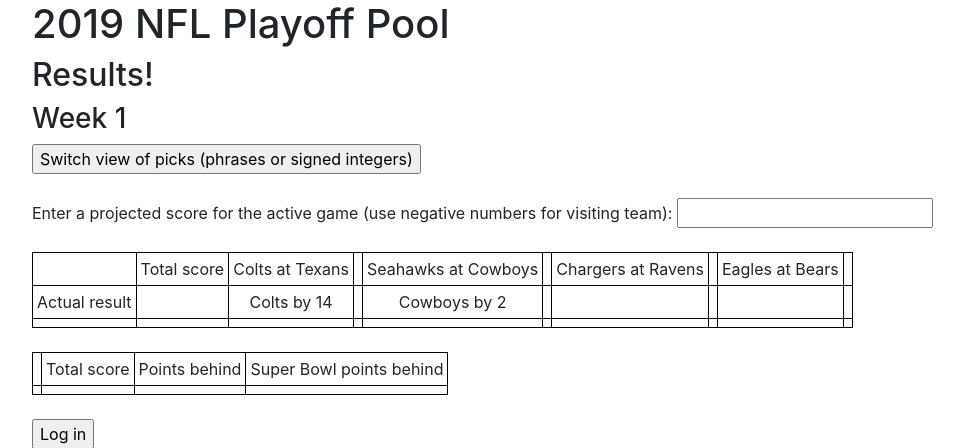
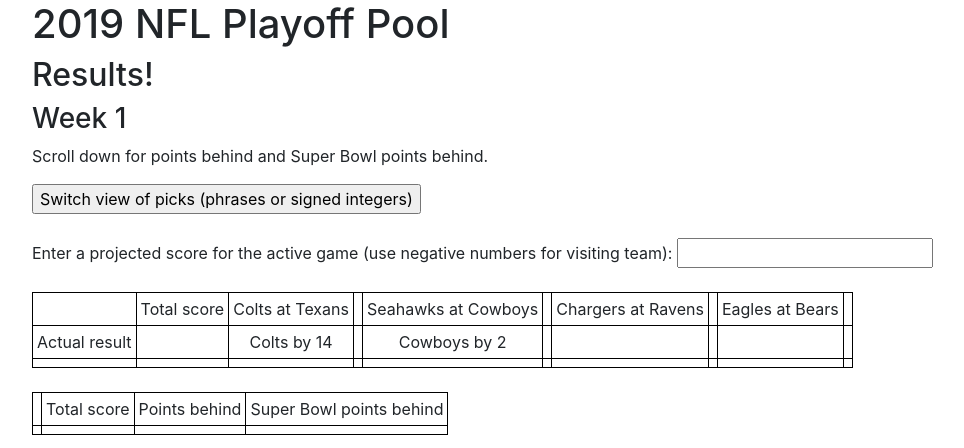
Before and after one commit to TomHayosh/playoff_pool, a Django app: page /picks/results/ in a window 1280 px wide. Shown: the top 448 px of the page, without its empty margins (53-1017 px from the left). Run offline with Django 3.2, Linux system fonts and the light colour scheme; data that the repository does not hold is empty; some libraries are stand-ins or nearby versions.

Commit message:
Added message at top of results page to let people know about scrolling down to points behind table.

```diff
--- a/pool/templates/results.html
+++ b/pool/templates/results.html
@@ -4,6 +4,7 @@
 
 {% block pagebody %}
   <h3>Week 1</h3>
+  <p> Scroll down for points behind and Super Bowl points behind.</p>
   {% if game_1_started %}
   <form method="POST" action="/picks/alternate_view">
     <input type="submit" id="alternate" value="Switch view of picks (phrases or signed integers)"/>
```
